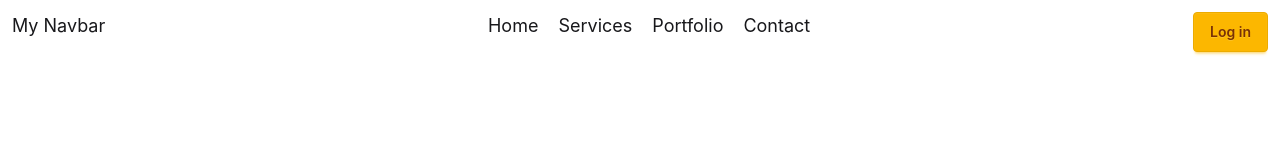
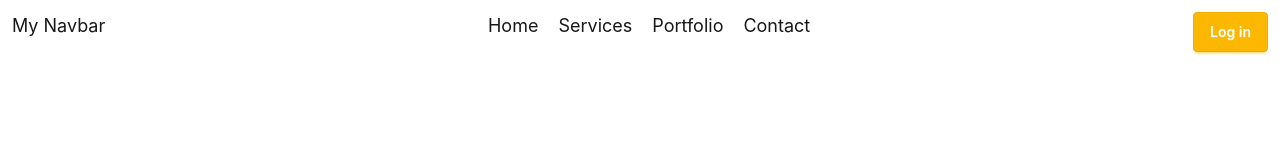
Before and after one commit to Nafiul-Islam-Eshan/business-cards, a React (Vite) app: page / in a window 1280 px wide. Shown: the top 160 px of the page. Built offline with nearby package versions, Linux system fonts and the light colour scheme.

Commit message:
login btn text changed to match the theme color

```diff
--- a/src/components/navigation/navigation.jsx
+++ b/src/components/navigation/navigation.jsx
@@ -39,7 +39,7 @@ const Navbar = ({ navigationData }) => {
 
       <ul className="hidden md:flex gap-5">{Links}</ul>
 
-      <button className="btn btn-warning">Log in</button>
+      <button className="btn btn-warning text-white">Log in</button>
     </nav>
   );
 };
```
